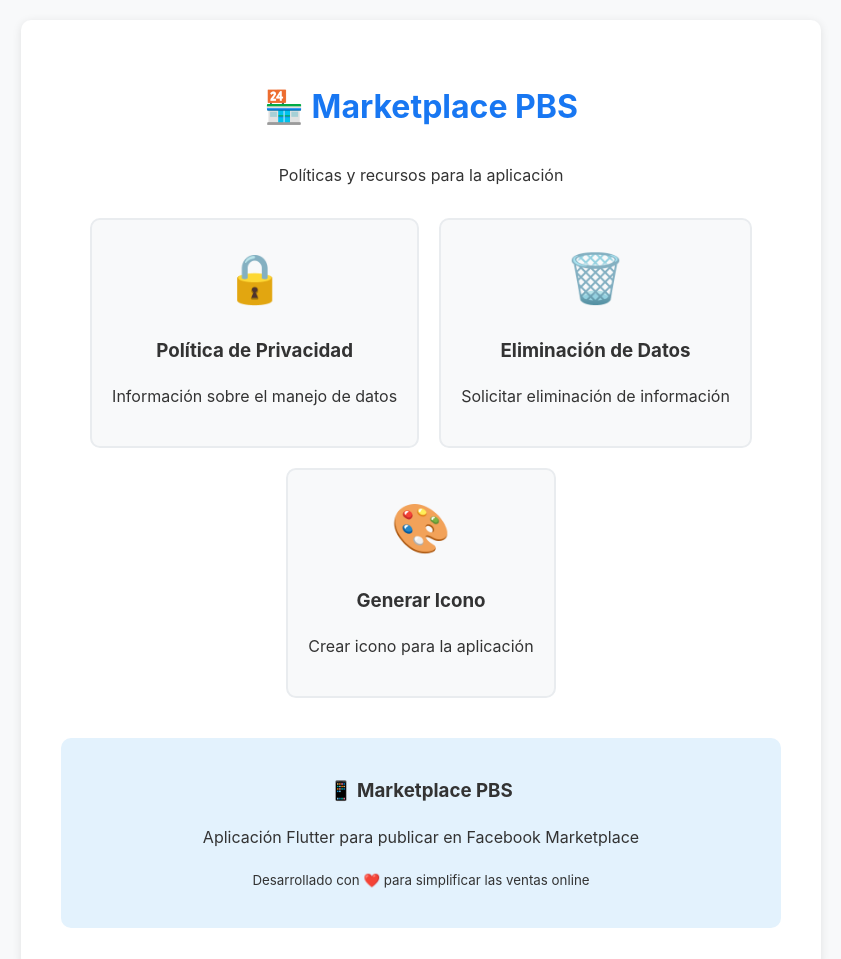
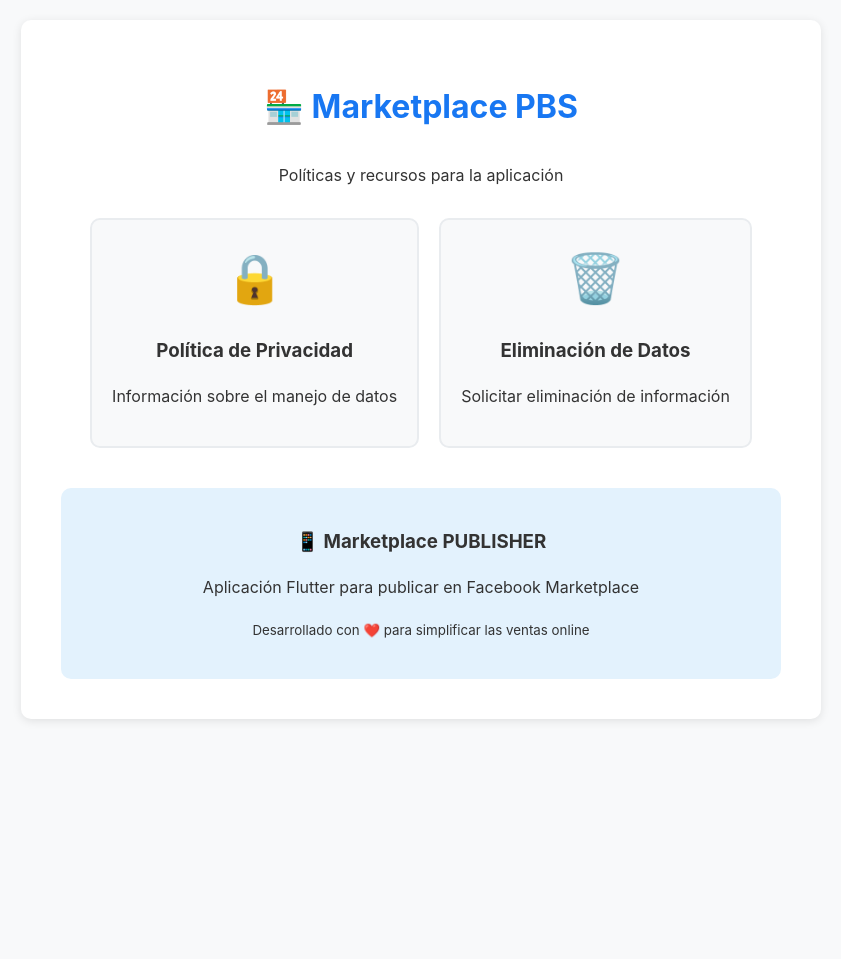
Before and after one commit to eithanprivate/test, a plain HTML site: page index.html in a window 1280 px wide. Shown: the top 959 px of the page, without its empty margins (219-1060 px from the left). After the commit the page ends 800 px from the top, so only its background shows below. Drawn offline with Linux system fonts and the light colour scheme.

Commit message:
Update index.html

```diff
--- a/index.html
+++ b/index.html
@@ -69,16 +69,10 @@
                 <h3>Eliminación de Datos</h3>
                 <p>Solicitar eliminación de información</p>
             </a>
-
-            <a href="create_app_icon.html" class="link-card">
-                <div class="icon">🎨</div>
-                <h3>Generar Icono</h3>
-                <p>Crear icono para la aplicación</p>
-            </a>
         </div>
 
         <div style="margin-top: 40px; padding: 20px; background: #e3f2fd; border-radius: 10px;">
-            <h3>📱 Marketplace PBS</h3>
+            <h3>📱 Marketplace PUBLISHER</h3>
             <p>Aplicación Flutter para publicar en Facebook Marketplace</p>
             <p><small>Desarrollado con ❤️ para simplificar las ventas online</small></p>
         </div>
```
